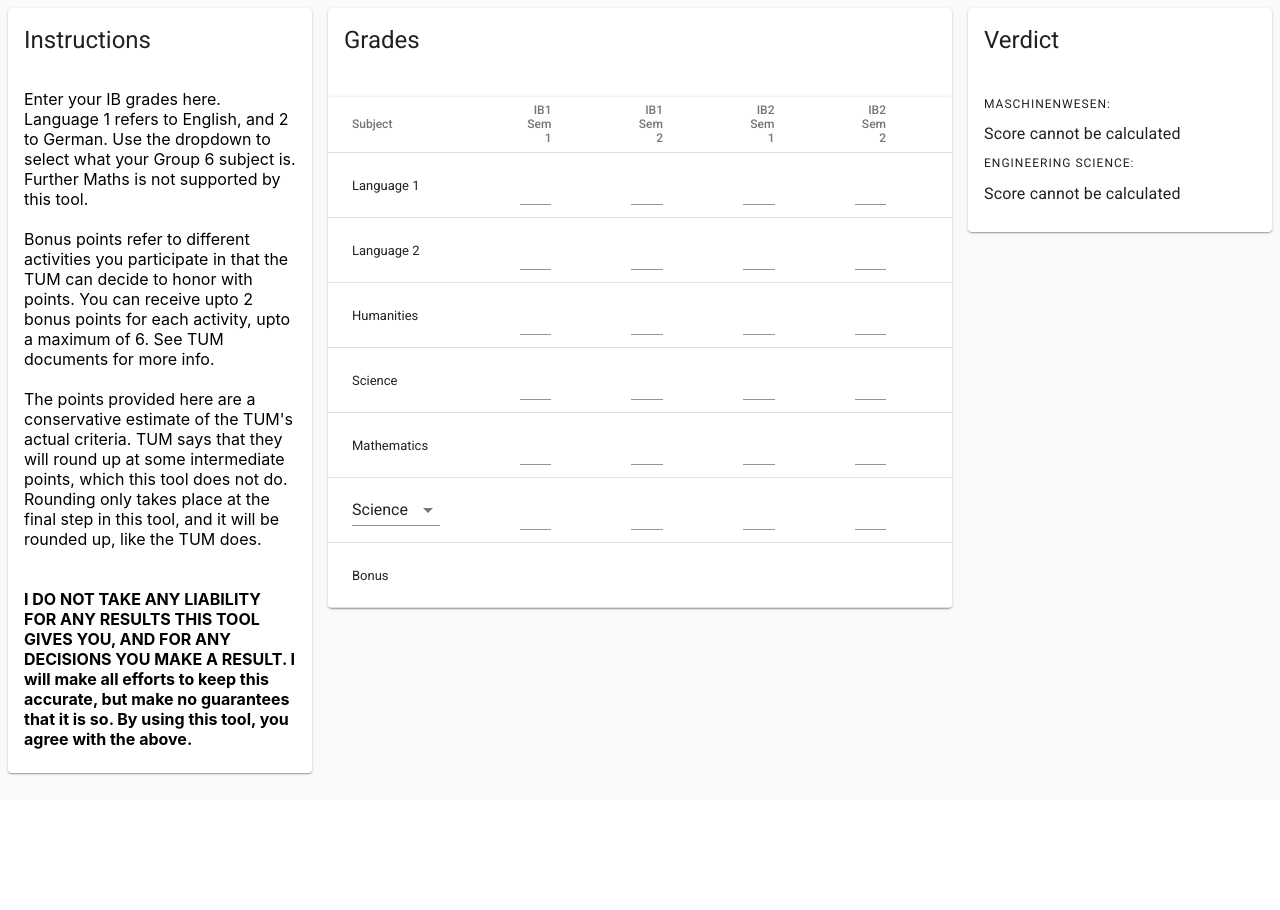
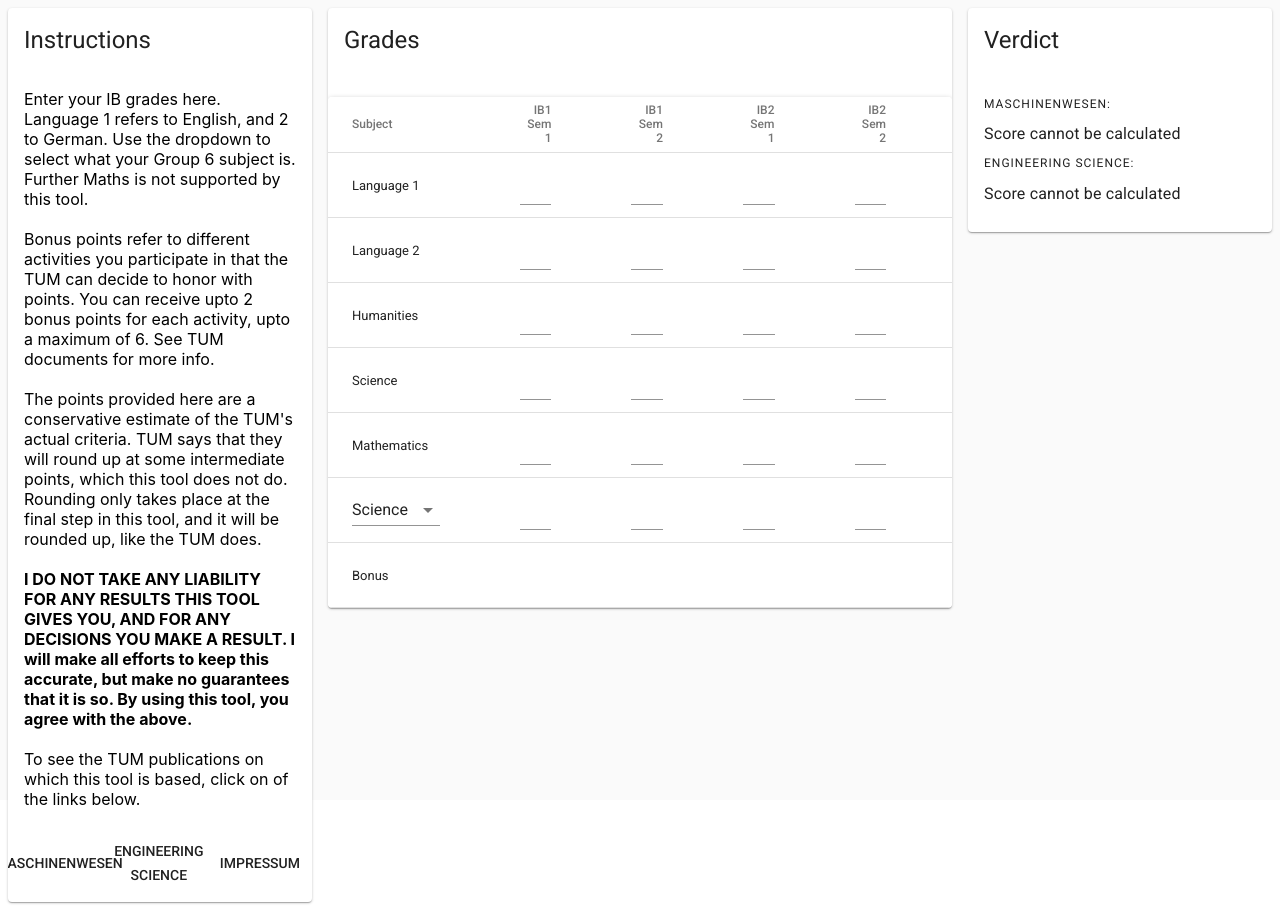
Before and after one commit to ojas121/tum-accept, a React (Create React App) app: page / in a window 1280 px wide. Before the commit the page ends 800 px from the top, so only its background shows below. Built offline with nearby package versions, Linux system fonts and the light colour scheme.

Commit message:
Prep for deployment

```diff
--- a/package.json
+++ b/package.json
@@ -23,5 +23,6 @@
     "not dead",
     "not ie <= 11",
     "not op_mini all"
-  ]
+  ],
+  "homepage" : "http://ojas121.github.io/tum-accept"
 }
--- a/public/index.html
+++ b/public/index.html
@@ -23,7 +23,7 @@
       work correctly both with client-side routing and a non-root public URL.
       Learn how to configure a non-root public URL by running `npm run build`.
     -->
-    <title>React App</title>
+    <title>TUM Acceptance</title>
   </head>
   <body style="margin: 0;">
     <noscript>You need to enable JavaScript to run this app.</noscript>
--- a/src/App.js
+++ b/src/App.js
@@ -9,6 +9,7 @@
 import createMuiTheme from "@material-ui/core/styles/createMuiTheme";
 import {purple, teal} from "@material-ui/core/colors";
 import Verdict from "./Verdict";
+import {Button, CardActions, Dialog, DialogContent, DialogTitle, Typography} from "@material-ui/core";
 
 
 const theme = createMuiTheme({
@@ -106,6 +107,15 @@
         console.log(new6);
     };
 
+    openMwLink = () => {
+        window.open("https://portal.mytum.de/archiv/kompendium_rechtsangelegenheiten/eignungsfeststellungssatzungen/2018-49-EFV-BA-MW-FINAL-14-5-18.pdf")
+    };
+
+    openEsLink = () => {
+        window.open("https://portal.mytum.de/archiv/kompendium_rechtsangelegenheiten/eignungsfeststellungssatzungen/2017-24-EFV-Ingenieurwissenschaften-03-07-2017.pdf")
+
+    };
+
     render() {
         const {classes} = this.props;
         return (
@@ -118,9 +128,14 @@
                                 Enter your IB grades here. Language 1 refers to English, and 2 to German. Use the dropdown to select what your Group 6 subject is. Further Maths is not supported by this tool.<br/><br/>
                                 Bonus points refer to different activities you participate in that the TUM can decide to honor with points. You can receive upto 2 bonus points for each activity, upto a maximum of 6. See TUM documents for more info.<br/><br/>
                                 The points provided here are a conservative estimate of the TUM's actual criteria. TUM says that they will round up at some intermediate points, which this tool does not do. Rounding only takes place at the final step in this tool, and it will be rounded up, like the TUM does.<br/><br/>
-                                <br/>
-                                <b>I DO NOT TAKE ANY LIABILITY FOR ANY RESULTS THIS TOOL GIVES YOU, AND FOR ANY DECISIONS YOU MAKE A RESULT. I will make all efforts to keep this accurate, but make no guarantees that it is so. By using this tool, you agree with the above.</b>
+                                <b>I DO NOT TAKE ANY LIABILITY FOR ANY RESULTS THIS TOOL GIVES YOU, AND FOR ANY DECISIONS YOU MAKE A RESULT. I will make all efforts to keep this accurate, but make no guarantees that it is so. By using this tool, you agree with the above.</b> <br/> <br/>
+                                To see the TUM publications on which this tool is based, click on of the links below.
                             </CardContent>
+                            <CardActions>
+                                <Button onClick={this.openMwLink}>Maschinenwesen</Button>
+                                <Button onClick={this.openEsLink}>Engineering Science</Button>
+                                <Impressum/>
+                            </CardActions>
                         </Card>
                     </Grid>
 
@@ -145,4 +160,57 @@
     }
 }
 
+class Impressum extends React.Component {
+    constructor(props) {
+        super(props);
+        this.state = {
+            open: false,
+        };
+    }
+
+    handleClose = () => {
+        this.setState({
+            open: false,
+        });
+    };
+
+    handleOpen = () => {
+        this.setState({
+            open: true,
+        });
+    };
+
+    render() {
+        return(<div>
+            <Button onClick={this.handleOpen}>Impressum</Button>
+            <Dialog open={this.state.open} onClose={this.handleClose}>
+                <DialogTitle><Typography variant="h3">Legal Disclosure</Typography></DialogTitle>
+                <DialogContent>
+                    Information in accordance with Section 5 TMG <br/><br/>
+
+                    Ojas Mandlekar<br/>
+                    Luise-Kiesselbach-Str. 63<br/>
+                    91052 Erlangen<br/><br/>
+
+                    <Typography variant="h5">Contact Information</Typography>
+
+                    Telephone: +491727561315<br/>
+                    E-Mail: ojas_m@hotmail.com<br/><br/>
+                    <Typography variant="h5">Disclaimer</Typography>
+                    Accountability for content<br/>
+                    The contents of our pages have been created with the utmost care. However, we cannot guarantee the contents' accuracy, completeness or topicality. According to statutory provisions, we are furthermore responsible for our own content on these web pages. In this matter, please note that we are not obliged to monitor the transmitted or saved information of third parties, or investigate circumstances pointing to illegal activity. Our obligations to remove or block the use of information under generally applicable laws remain unaffected by this as per §§ 8 to 10 of the Telemedia Act (TMG).<br/><br/>
+
+                    Accountability for links<br/>
+                    Responsibility for the content of external links (to web pages of third parties) lies solely with the operators of the linked pages. No violations were evident to us at the time of linking. Should any legal infringement become known to us, we will remove the respective link immediately.<br/><br/>
+
+                    Copyright<br/>
+                    Our web pages and their contents are subject to German copyright law. Unless expressly permitted by law, every form of utilizing, reproducing or processing works subject to copyright protection on our web pages requires the prior consent of the respective owner of the rights. Individual reproductions of a work are only allowed for private use. The materials from these pages are copyrighted and any unauthorized use may violate copyright laws.<br/><br/>
+
+                    <em>Thanks to:</em> <a href="http://www.translate-24h.de/">translate-24h.de English Translations</a><br/> <br/>
+                </DialogContent>
+            </Dialog>
+        </div>);
+    }
+}
+
 export default withStyles(styles, { withTheme: true }) (App);
```
